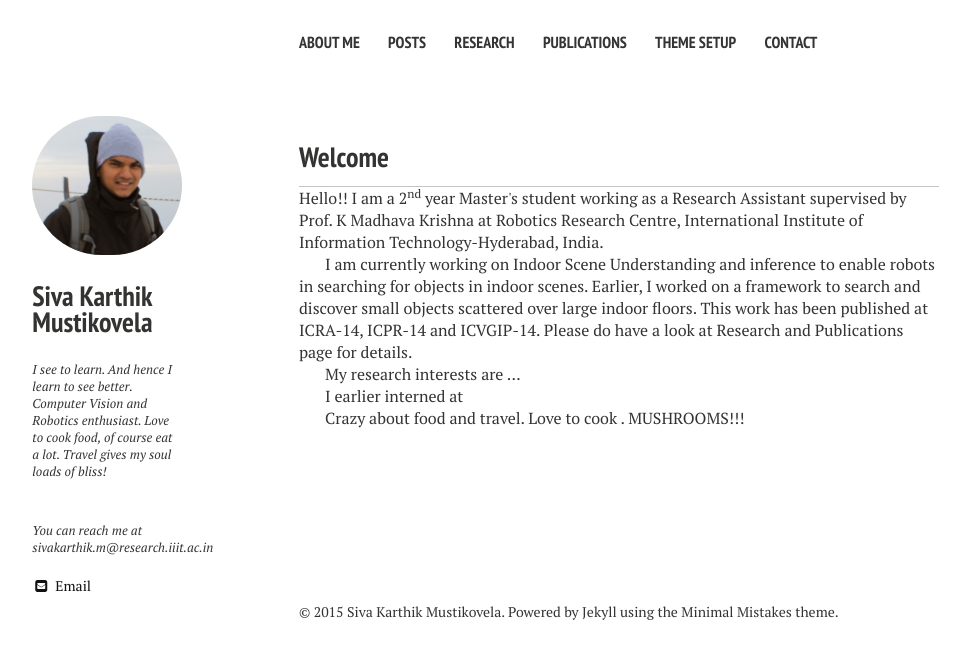
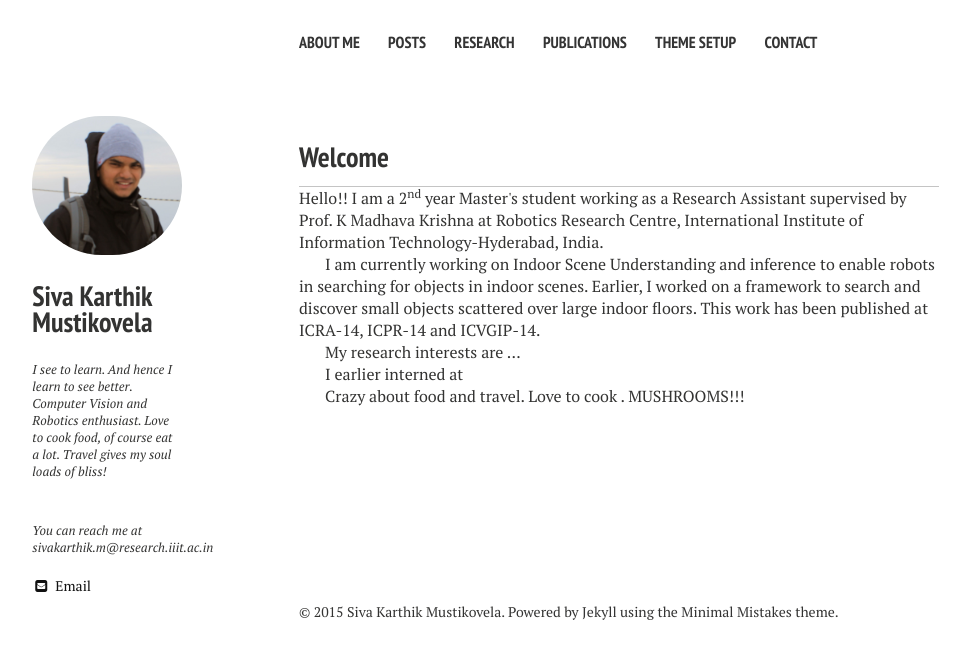
Before and after one commit to sivakm/sivakm.github.io, a Jekyll site: the page built from index.md, in a window 1280 px wide. Shown: the top 659 px of the page, without its empty margins (21-991 px from the left). Built offline with Jekyll 4.4.1, drawn with Linux system fonts in a browser that asks for light colours; nearby versions of some CDN libraries.

Commit message:
16feb2010

```diff
--- a/_layouts/home.html
+++ b/_layouts/home.html
@@ -22,7 +22,7 @@
     <h3>Welcome</h3> Hello!! I am a 2<sup>nd</sup> year Master's student working as a Research Assistant supervised by Prof. K Madhava Krishna at <a href="http://robotics.iiit.ac.in/"> Robotics Research Centre</a>, International Institute of Information Technology-Hyderabad, India.
   </p>
   <p>
-    I am currently working on Indoor Scene Understanding and inference to enable robots in searching for objects in indoor scenes. Earlier, I worked on a framework to search and discover small objects scattered over large indoor floors. This work has been published at ICRA-14, ICPR-14 and ICVGIP-14. Please do have a look at Research and Publications page for details.
+    I am currently working on Indoor Scene Understanding and inference to enable robots in searching for objects in indoor scenes. Earlier, I worked on a framework to search and discover small objects scattered over large indoor floors. This work has been published at ICRA-14, ICPR-14 and ICVGIP-14.
   </p>
   <p>
     My research interests are ...
```
